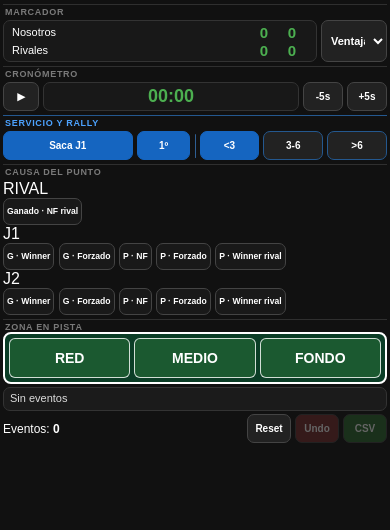
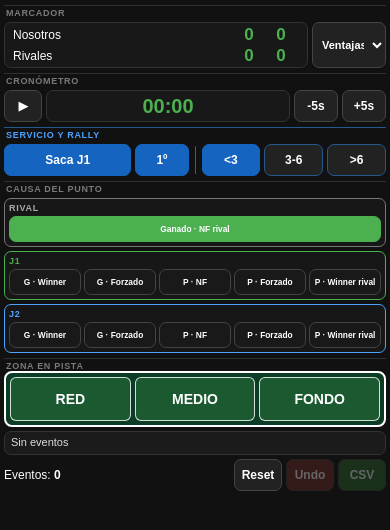
Before and after one commit to Such4rd/padeltrack, a plain HTML site: page index.html in a window 390 px wide. Drawn offline with Linux system fonts and the light colour scheme.

Commit message:
Refactor CSS styles for cause components

```diff
--- a/styles.css
+++ b/styles.css
@@ -170,42 +170,72 @@ select {
   border-color: #1565c0;
 }
 
-/* CAUSA DEL PUNTO */
+/* CAUSA */
 
-.cause-grid {
+.cause-panel {
   display: grid;
-  grid-template-columns: repeat(3, 1fr);
+  grid-template-columns: 1fr;
   gap: 4px;
 }
 
+.cause-block {
+  border: 1px solid #333;
+  border-radius: 7px;
+  padding: 4px;
+  background: #171717;
+}
+
+.cause-rival {
+  border-color: #777;
+}
+
+.cause-j1 {
+  border-color: #4caf50;
+}
+
+.cause-j2 {
+  border-color: #4da3ff;
+}
+
+.cause-title {
+  font-size: 9px;
+  font-weight: 900;
+  letter-spacing: 0.7px;
+  margin-bottom: 3px;
+  color: #aaa;
+}
+
+.cause-j1 .cause-title {
+  color: #4caf50;
+}
+
+.cause-j2 .cause-title {
+  color: #4da3ff;
+}
+
+.cause-row {
+  display: grid;
+  grid-template-columns: repeat(5, 1fr);
+  gap: 3px;
+}
+
+.cause-row.one {
+  grid-template-columns: 1fr;
+}
+
 .cause-btn {
-  height: 31px;
-  font-size: 10px;
+  height: 26px;
+  font-size: 8.4px;
   line-height: 1;
-  padding: 1px 3px;
+  padding: 1px 2px;
   background: #191919;
+  border-color: #444;
 }
 
 .cause-btn.selected {
-  color: #fff;
-}
-
-.cause-btn.cause-won {
-  border-color: #2f7d32;
-}
-
-.cause-btn.cause-lost {
-  border-color: #8c2f2f;
-}
-
-.cause-btn.cause-won.selected {
   background: #4caf50;
   border-color: #4caf50;
-}
-
-.cause-btn.cause-lost.selected {
-  background: #b64040;
-  border-color: #b64040;
+  color: #fff;
 }
 
 /* JUGADORES */
@@ -372,92 +402,3 @@ select {
 button:disabled {
   opacity: 0.35;
 }
-
-@media (max-width: 390px) {
-
-  body {
-    padding: 3px;
-  }
-
-  .app {
-    gap: 3px;
-  }
-
-  button,
-  select {
-    height: 29px;
-    font-size: 10px;
-  }
-
-  .header-row {
-    grid-template-columns: 1fr 66px;
-  }
-
-  .scoreboard,
-  #deuce-mode {
-    height: 42px;
-  }
-
-  .score-line {
-    font-size: 11px;
-    grid-template-columns: 1fr 24px 32px;
-  }
-
-  .score-line strong {
-    font-size: 15px;
-  }
-
-  .crono-row {
-    grid-template-columns: 36px 1fr 40px 40px;
-  }
-
-  #crono-display {
-    height: 29px;
-    font-size: 18px;
-  }
-
-  .service-rally-row {
-    gap: 4px;
-  }
-
-  .service-divider {
-    height: 24px;
-  }
-
-  .cause-grid {
-    grid-template-columns: repeat(3, 1fr);
-  }
-
-  .cause-btn {
-    height: 27px;
-    font-size: 8.6px;
-  }
-
-  .category-buttons {
-    grid-template-columns: repeat(4, 1fr);
-  }
-
-  .stroke-buttons {
-    grid-template-columns: repeat(4, 1fr);
-  }
-
-  .category-btn,
-  .stroke-btn {
-    height: 23px !important;
-    min-height: 23px !important;
-    font-size: 7.8px !important;
-    padding: 1px 2px;
-  }
-
-  .player-title {
-    font-size: 9.5px;
-  }
-
-  .court {
-    height: 52px;
-  }
-
-  .bottom-row {
-    grid-template-columns: 1fr 44px 44px 44px;
-  }
-}
```
